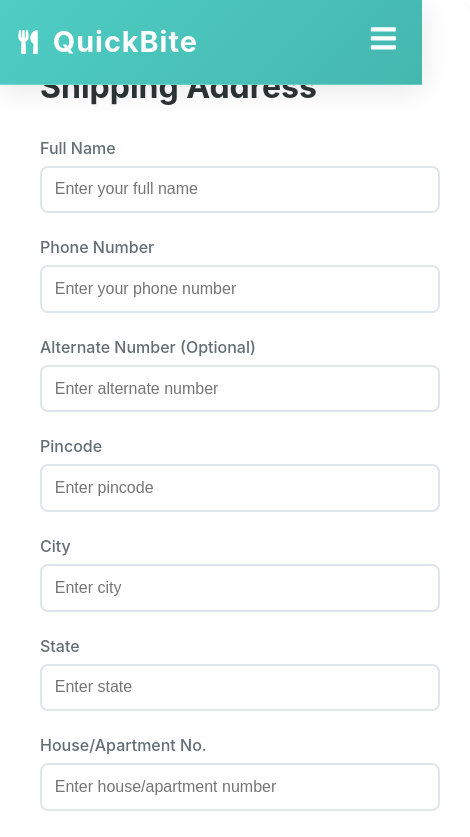
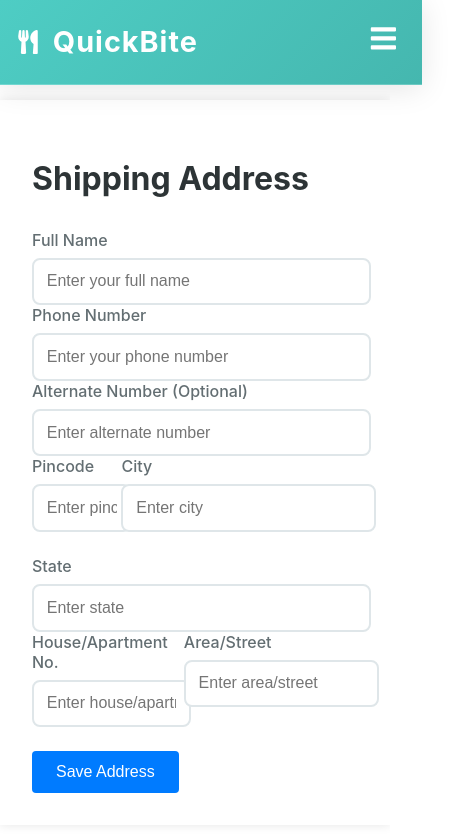
Before and after one commit to karthikdokiparthi/Online_food_ordering_application_Frontend, a React (Create React App) app: page /address in a window 390 px wide. Shown: the top 837 px of the page, 470 px wide, since content can reach past the window. Built offline with nearby package versions, Linux system fonts and the light colour scheme; sample sign-in values are in the browser's storage.

Commit message:
Style: Add user address form container and input field styling
- Styled the user address form with max-width, padding, and shadow
- Added responsive flexbox layout for input rows
- Styled labels, inputs, and submit button with consistent spacing and hover effects

```diff
--- a/package.json
+++ b/package.json
@@ -20,6 +20,7 @@
     "react-router-dom": "^7.6.0",
     "react-scripts": "5.0.1",
     "redux": "^5.0.1",
+    "styled-components": "^6.1.18",
     "web-vitals": "^2.1.4"
   },
   "scripts": {
--- a/src/features/users/UserAddress.js
+++ b/src/features/users/UserAddress.js
@@ -1,6 +1,7 @@
 import React, { useEffect, useState } from 'react'
 import { useDispatch, useSelector } from 'react-redux'
 import { userAddress } from './userSlice';
+import './userAddress.css'
 
 function UserAddress() {
     const dispatch = useDispatch();
@@ -8,7 +9,7 @@ function UserAddress() {
         fullName: '',
         phoneNumber: '',
         alternateNumber: '',
-        pincode: '',
+        pinCode: '',
         city: '',
         state: '',
         houseNo: '',
@@ -27,10 +28,10 @@ function UserAddress() {
         dispatch(userAddress(user));
     }
     return (
-        <div className="form-container">
+        <div className="user-address__form-container">
             <h2>Shipping Address</h2>
             <form onSubmit={handleSubmit}>
-                <div className="input-group">
+                <div className=".user-address__input-group">
                     <label htmlFor="fullName">Full Name</label>
                     <input
                         type="text"
@@ -44,7 +45,7 @@ function UserAddress() {
                     />
                 </div>
 
-                <div className="input-group">
+                <div className="user-address__input-group">
                     <label htmlFor="phoneNumber">Phone Number</label>
                     <input
                         type="tel"
@@ -59,7 +60,7 @@ function UserAddress() {
                     />
                 </div>
 
-                <div className="input-group">
+                <div className="user-address__input-group">
                     <label htmlFor="alternateNumber">Alternate Number (Optional)</label>
                     <input
                         type="tel"
@@ -73,14 +74,14 @@ function UserAddress() {
                     />
                 </div>
 
-                <div className="input-row">
+                <div className="user-address__input-row">
                     <div className="input-group">
                         <label htmlFor="pincode">Pincode</label>
                         <input
                             type="text"
                             id="pincode"
-                            name="pincode"
-                            value={user.pincode}
+                            name="pinCode"
+                            value={user.pinCode}
                             onChange={handleChange}
                             placeholder="Enter pincode"
                             autoComplete="postal-code"
@@ -88,7 +89,7 @@ function UserAddress() {
                         />
                     </div>
 
-                    <div className="input-group">
+                    <div className="user-address__input-group">
                         <label htmlFor="city">City</label>
                         <input
                             type="text"
@@ -103,7 +104,7 @@ function UserAddress() {
                     </div>
                 </div>
 
-                <div className="input-group">
+                <div className="user-address__input-group">
                     <label htmlFor="state">State</label>
                     <input
                         type="text"
@@ -117,7 +118,7 @@ function UserAddress() {
                     />
                 </div>
 
-                <div className="input-row">
+                <div className="user-address__input-row">
                     <div className="input-group">
                         <label htmlFor="homeNo">House/Apartment No.</label>
                         <input
@@ -132,7 +133,7 @@ function UserAddress() {
                         />
                     </div>
 
-                    <div className="input-group">
+                    <div className="user-address__input-group">
                         <label htmlFor="area">Area/Street</label>
                         <input
                             type="text"
@@ -147,7 +148,7 @@ function UserAddress() {
                     </div>
                 </div>
 
-                <button type="submit" className="submit-btn">
+                <button type="submit" className="user-address__submit-btn">
                     Save Address
                 </button>
             </form>
--- a/src/features/users/UserLogin.js
+++ b/src/features/users/UserLogin.js
@@ -3,7 +3,7 @@ import { useDispatch } from 'react-redux';
 import { useNavigate, useLocation } from 'react-router-dom';
 import { userLogin } from './userSlice';
 import { isTokenExpired } from '../../utils/token';
-import './UserLogin.css';
+import './userLogin.css';
 
 function UserLogin() {
     const [user, setUser] = useState({ username: '', password: '' });
--- /dev/null
+++ b/src/features/users/userAddress.css
@@ -0,0 +1,47 @@
+.user-address__form-container {
+    max-width: 600px;
+    margin: 2rem auto;
+    margin-top: 100px;
+    padding: 2rem;
+    box-shadow: 0 0 10px rgba(0, 0, 0, 0.1);
+}
+
+.user-address__-group {
+    margin-bottom: 1rem;
+}
+
+.user-address__input-row {
+    display: flex;
+    gap: 1rem;
+}
+
+.user-address__input-row .input-group {
+    flex: 1;
+}
+
+.user-address__label {
+    display: block;
+    margin-bottom: 0.5rem;
+    font-weight: bold;
+}
+
+.user-address__input {
+    width: 100%;
+    padding: 0.5rem;
+    border: 1px solid #ddd;
+    border-radius: 4px;
+}
+
+.user-address__submit-btn {
+    background-color: #007bff;
+    color: white;
+    padding: 0.75rem 1.5rem;
+    border: none;
+    border-radius: 4px;
+    cursor: pointer;
+    font-size: 1rem;
+}
+
+.user-address__submit-btn:hover {
+    background-color: #0056b3;
+}
```
Also changed, not shown: 1 other file (tests, documents, lock files or other folders).
